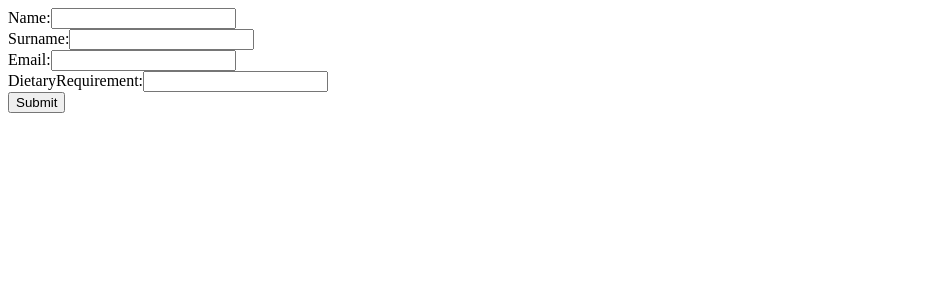
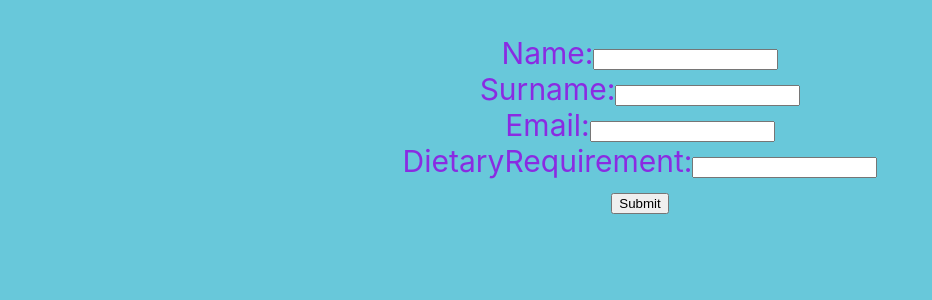
Before and after one commit to kuhletcg/RSVP-TCG, a React (Create React App) app in the folder rspv/front-end/: page / in a window 1280 px wide. Shown: the top 300 px of the page, without its empty margins (0-932 px from the left). Built offline with nearby package versions, Linux system fonts and the light colour scheme.

Commit message:
added div class in line 16

```diff
--- a/rspv/front-end/src/form.js
+++ b/rspv/front-end/src/form.js
@@ -13,7 +13,7 @@
 
 
      return(
-        <div class = "row">
+         <div class = "row">
             <div>
             Name:
             <input onChange={handleChange} name='name' type="text" value={information.name} />
--- a/rspv/front-end/src/index.css
+++ b/rspv/front-end/src/index.css
@@ -1,8 +1,27 @@
-boby {
-margin: 0;
-padding: 0;
-font-family: sans-serif;
+body {
+    margin: 0;
+    font-family: -apple-system, BlinkMacSystemFont, 'Segoe UI', 'Roboto', 'Oxygen',
+      'Ubuntu', 'Cantarell', 'Fira Sans', 'Droid Sans', 'Helvetica Neue',
+      sans-serif;
+    -webkit-font-smoothing: antialiased;
+    -moz-osx-font-smoothing: grayscale;
+    background-color: rgb(104, 200, 218);
+    color: blueviolet;
+    align-items: center;
+    padding: 0px;
+    font-size: 30px;
+    margin: 35px 20px 10px 20px;
+  }
+  .App {
+      text-align: center;
+  }
+
+.App-logo {
+    height: 100vmin;
+    pointer-events: none;
 }
-h1{
-    background-color: green;
-}
+
+  code {
+    font-family: source-code-pro, Menlo, Monaco, Consolas, 'Courier New',
+      monospace;
+  }
```
